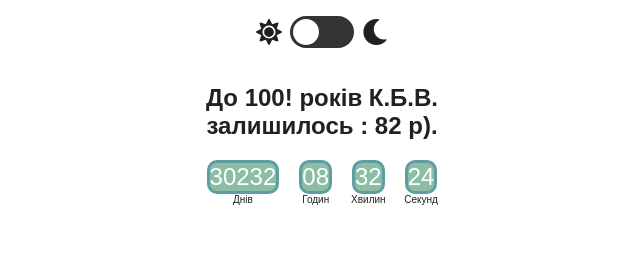
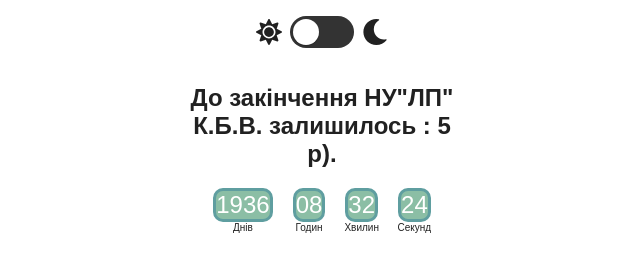
Before and after one commit to 503292/Life-9, a plain HTML site: page index.html in a window 1280 px wide. Shown: the whole page, without its empty margins (318-958 px from the left). Drawn offline with Linux system fonts and the light colour scheme.

Commit message:
ADD _ fix date-end for timer / 01.01.2025

```diff
--- a/index.html
+++ b/index.html
@@ -63,7 +63,7 @@
       <ul class="ul-timers container">
         <li class="li-timer">
           <h2 class="timer-title" id="happy-100">
-            До 100! років К.Б.В. залишилось : <span data-value="end-years">років</span>
+            До закінчення НУ"ЛП" К.Б.В. залишилось : <span data-value="end-years">років</span>
           </h2>
 
           <div class="timer" id="timer-1">
--- a/index.js
+++ b/index.js
@@ -36,9 +36,9 @@ export class CountdownTimer {
           Math.floor((differenceTime % (1000 * 60 * 60)) / (1000 * 60))
         );
         const secs = pad(Math.floor((differenceTime % (1000 * 60)) / 1000));
-
+        console.log(yearsEnd);
         // запис чисел часу в HTML
-        this.refs.year.textContent = (yearsEnd - 1) + " р).";
+        this.refs.year.textContent = yearsEnd - 1 + " р).";
         // console.log();
         this.refs.day.textContent = days;
         this.refs.hour.textContent = hours;
@@ -59,8 +59,8 @@ export function pad(value) {
 
 const timeBirthday_100 = new CountdownTimer({
   selector: "#timer-1",
-  targetDate: new Date("Jun 23, 2102"),
-  birthDay: new Date("Jun 23, 2002")
+  targetDate: new Date("Jan 01, 2025"),
+  birthDay: new Date("Jan 23, 2002")
 });
 // console.log(timeBirthday_100);
 
```
